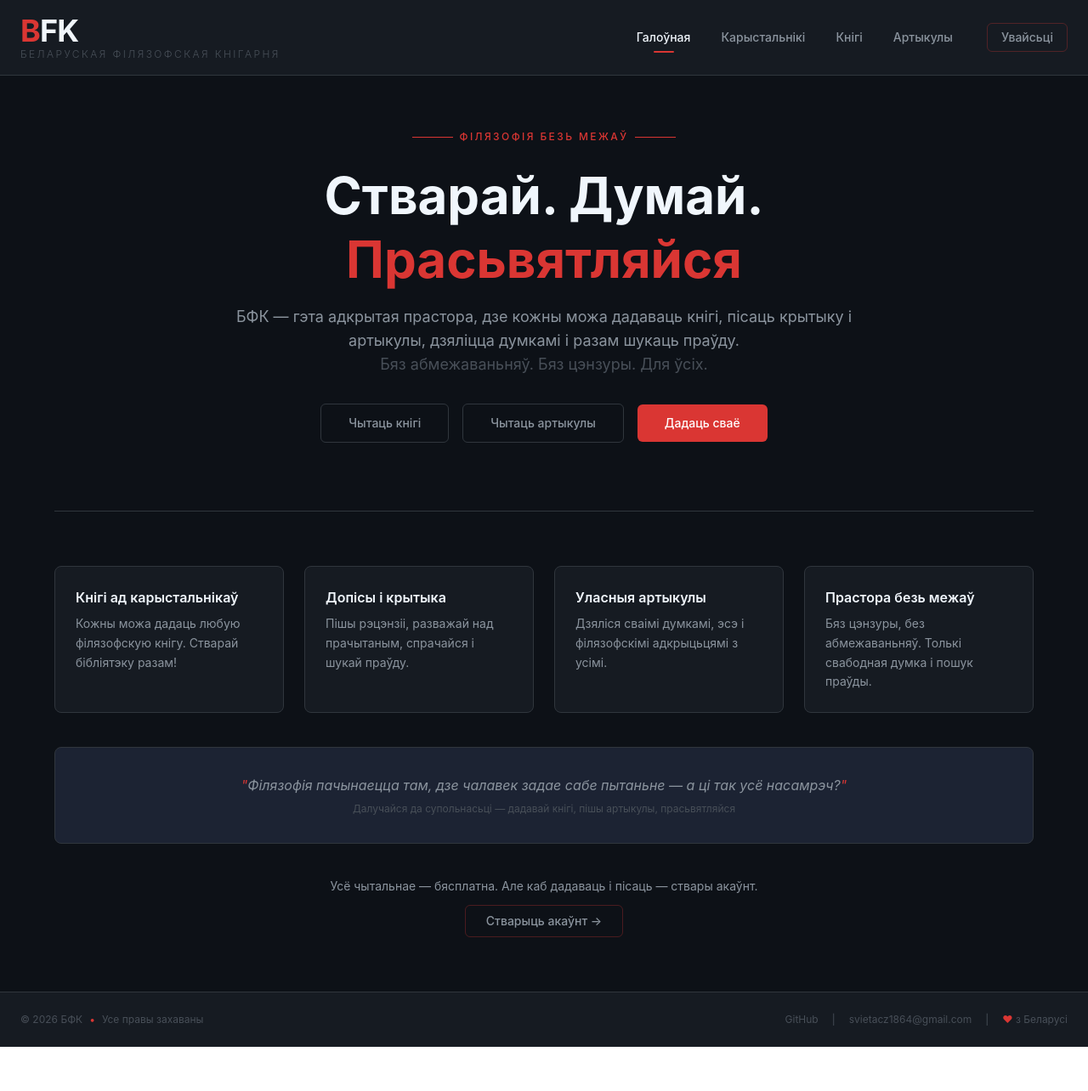
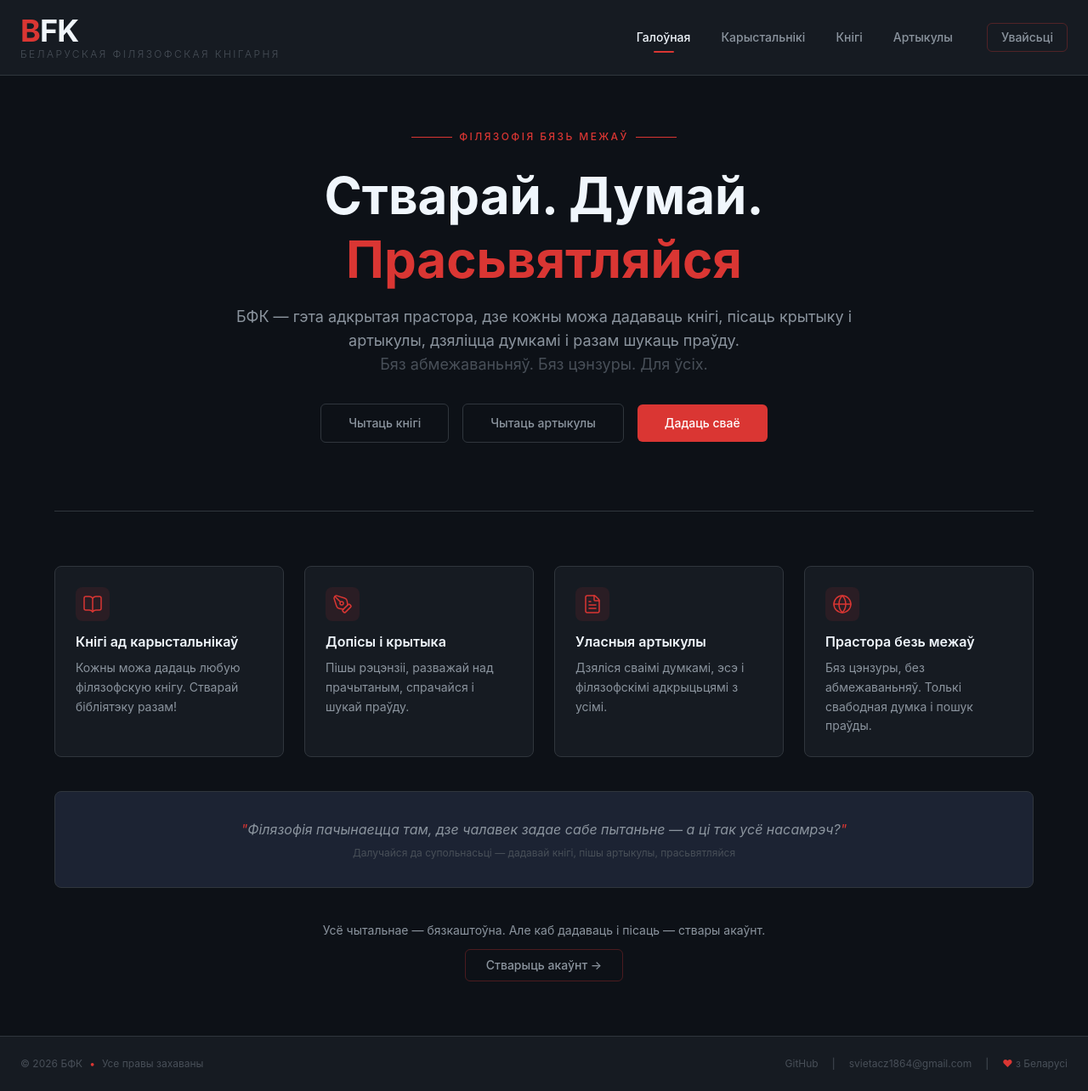
Before and after one commit to jestemczyk/BFK, a React (Vite) app: page / in a window 1280 px wide. Shown: the whole page at 85% size. Before the commit the page ends 1232 px from the top, so only its background shows below. Built offline with nearby package versions, Linux system fonts and the light colour scheme.

Commit message:
feat: Add lucide icons

```diff
--- a/package.json
+++ b/package.json
@@ -11,6 +11,7 @@
   },
   "dependencies": {
     "@tailwindcss/vite": "^4.3.2",
+    "lucide-react": "^1.23.0",
     "react": "^19.2.7",
     "react-dom": "^19.2.7",
     "react-router": "^8.2.0",
--- a/src/components/InfoBlock.tsx
+++ b/src/components/InfoBlock.tsx
@@ -1,6 +1,19 @@
-export const InfoBlock = (props: { title: string; text: string }) => {
+import type { LucideIcon } from "lucide-react";
+
+export const InfoBlock = (props: {
+  icon: LucideIcon;
+  title: string;
+  text: string;
+}) => {
   return (
     <div className="rounded-lg border border-[var(--border-color)] bg-[var(--bg-secondary)] p-6 transition-all hover:border-[var(--accent-red)]/30 hover:shadow-card">
+      <div className="mb-3 flex h-10 w-10 items-center justify-center rounded-lg bg-[var(--accent-red)]/10 text-[var(--accent-red)]">
+        <props.icon
+          size={24}
+          strokeWidth={1.5}
+          className="text-[var(--accent-red)]"
+        />
+      </div>
       <h3 className="mb-2 text-base font-semibold text-[var(--text-primary)]">
         {props.title}
       </h3>
--- a/src/pages/MainPage.tsx
+++ b/src/pages/MainPage.tsx
@@ -1,5 +1,6 @@
 import { Link } from "react-router";
 import { InfoBlock } from "../components/InfoBlock";
+import { BookOpen, PenTool, FileText, Globe } from "lucide-react";
 
 export const MainPage = () => {
   return (
@@ -9,7 +10,7 @@ export const MainPage = () => {
           <div className="mb-4 flex items-center justify-center gap-2 sm:mb-6">
             <span className="h-px w-8 bg-[var(--accent-red)] sm:w-12" />
             <span className="text-xs font-medium uppercase tracking-[0.2em] text-[var(--accent-red)]">
-              Філязофія безь межаў
+              Філязофія бязь межаў
             </span>
             <span className="h-px w-8 bg-[var(--accent-red)] sm:w-12" />
           </div>
@@ -69,22 +70,26 @@ export const MainPage = () => {
       <section className="mx-auto max-w-6xl border-t border-[var(--border-color)] pt-8 sm:pt-12 lg:pt-16">
         <div className="grid gap-6 sm:grid-cols-2 lg:grid-cols-4">
           <InfoBlock
+            icon={BookOpen}
             title="Кнігі ад карыстальнікаў"
             text="Кожны можа дадаць любую філязофскую кнігу. Стварай бібліятэку
               разам!"
           />
 
           <InfoBlock
+            icon={PenTool}
             title="Допісы і крытыка"
             text="Пішы рэцэнзіі, разважай над прачытаным, спрачайся і шукай праўду.
 "
           />
           <InfoBlock
+            icon={FileText}
             title="Уласныя артыкулы"
             text="Дзяліся сваімі думкамі, эсэ і філязофскімі адкрыцьцямі з усімі.
 "
           />
           <InfoBlock
+            icon={Globe}
             title="Прастора безь межаў"
             text="Бяз цэнзуры, без абмежаваньняў. Толькі свабодная думка і пошук
               праўды.
@@ -107,7 +112,7 @@ export const MainPage = () => {
 
         <div className="mt-8 text-center sm:mt-10">
           <p className="mb-3 text-sm text-[var(--text-secondary)]">
-            Усё чытальнае — бясплатна. Але каб дадаваць і пісаць — ствары
+            Усё чытальнае — бязкаштоўна. Але каб дадаваць і пісаць — ствары
             акаўнт.
           </p>
           <Link
```
Also changed, not shown: 1 other file (tests, documents, lock files or other folders).
